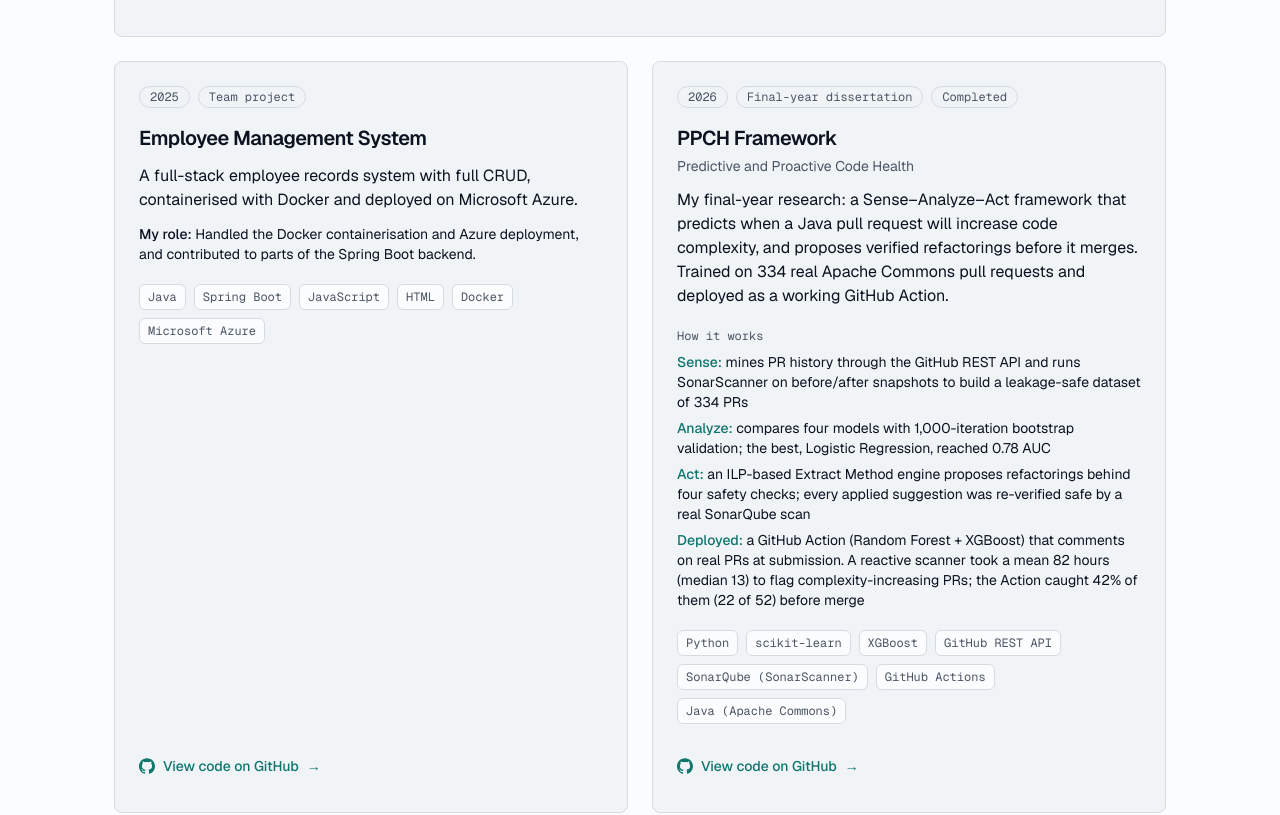
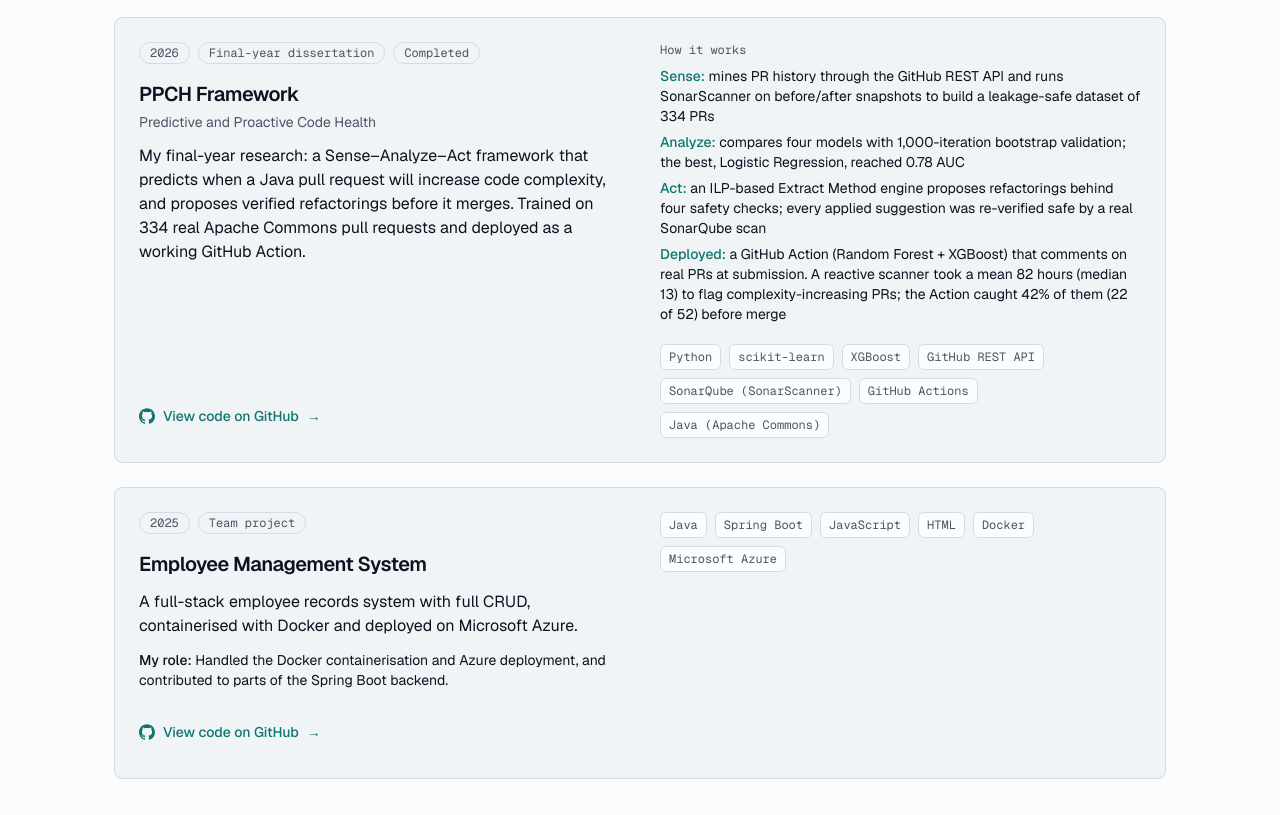
Before and after one commit to Manditha77/my-portfolio, a Next.js app: page / in a window 1280 px wide. Shown: the part 1220-2035 px from the top of the page. Built offline with nearby package versions, Linux system fonts and the light colour scheme.

Commit message:
fix: full-width project cards, experience date line, VR/AR wording, icon labels
- Stacked full-width project cards with two-column inner layout
- Skip empty parts in experience meta line
- Rename XR skills group and contact wording to VR/AR
- Ensure accessible names on icon-only links

```diff
--- a/src/components/sections/experience.tsx
+++ b/src/components/sections/experience.tsx
@@ -17,9 +17,7 @@
               >
                 <p className="font-mono text-xs text-text-muted">
                   <DateRange start={job.start} end={job.end} presentLabel={experienceCopy.present} />
-                  <span aria-hidden="true"> · </span>
-                  <span className="sr-only">, </span>
-                  {job.location}
+                  {job.location ? <> · {job.location}</> : null}
                 </p>
 
                 <h3 id={headingId} className="mt-3 text-xl font-semibold tracking-tight">
--- a/src/components/sections/work.tsx
+++ b/src/components/sections/work.tsx
@@ -2,18 +2,16 @@
 import { GitHubIcon } from "@/components/ui/icons";
 import { ProjectCard } from "@/components/ui/project-card";
 import { Section } from "@/components/ui/section";
-import { cx } from "@/lib/cx";
 
 export function Work() {
   return (
     <Section id="work">
       <p className="mt-3 max-w-prose text-text-muted sm:text-lg">{workCopy.intro}</p>
 
-      {/* The first project is featured: full width on large screens, the rest two-up below it. */}
-      <ul role="list" className="mt-10 grid gap-6 lg:grid-cols-2">
-        {projects.map((project, index) => (
-          <li key={project.slug} className={cx(index === 0 && "lg:col-span-2")}>
-            <ProjectCard project={project} featured={index === 0} />
+      <ul role="list" className="mt-10 flex flex-col gap-6">
+        {projects.map((project) => (
+          <li key={project.slug}>
+            <ProjectCard project={project} />
           </li>
         ))}
       </ul>
--- a/src/components/ui/project-card.tsx
+++ b/src/components/ui/project-card.tsx
@@ -1,30 +1,53 @@
 import Image from "next/image";
 import type { Project } from "@/content/projects";
 import { workCopy } from "@/content/projects";
-import { cx } from "@/lib/cx";
 import { Badge } from "./badge";
 import { GitHubIcon } from "./icons";
 import { TagList } from "./tag";
 
 type ProjectCardProps = {
   project: Project;
-  /** Full-width card with two inner columns on large screens. */
-  featured?: boolean;
 };
 
-export function ProjectCard({ project, featured = false }: ProjectCardProps) {
+/**
+ * Full-width project card. On large screens: summary and repo link on the left, details and tags on the right.
+ * DOM order is summary → details → link, so the single mobile column ends with the link.
+ */
+export function ProjectCard({ project }: ProjectCardProps) {
   const headingId = `project-${project.slug}`;
   const image = project.media?.[0];
-  // With a screenshot, the featured card puts it in the right column and moves the details under the blurb.
-  const mediaBeside = featured && Boolean(image);
 
-  const media = image ? (
-    <div
-      className={cx(
-        "relative overflow-hidden rounded-md border border-border bg-bg",
-        featured ? "aspect-[16/10]" : "aspect-video",
-      )}
+  return (
+    <article
+      aria-labelledby={headingId}
+      className="rounded-lg border border-border bg-surface p-5 transition-colors duration-200 ease-out focus-within:border-accent hover:border-accent/60 sm:p-6 lg:grid lg:grid-cols-2 lg:gap-x-10"
     >
+      <div className="lg:col-start-1 lg:row-start-1">
+        <div className="flex flex-wrap gap-2">
+          <Badge>{project.year}</Badge>
+          <Badge>{project.type}</Badge>
+          {project.status ? <Badge>{project.status}</Badge> : null}
+        </div>
+
+        <h3 id={headingId} className="mt-4 text-xl font-semibold tracking-tight">
+          {project.title}
+        </h3>
+        {project.subtitle ? <p className="mt-1 text-sm text-text-muted">{project.subtitle}</p> : null}
+
+        <p className="mt-3">{project.blurb}</p>
+
+        {project.role ? (
+          <p className="mt-3 text-sm">
+            <span className="font-medium">{workCopy.roleLabel}</span> {project.role}
+          </p>
+        ) : null}
+
+        {project.statusNote ? <p className="mt-3 text-sm text-text-muted">{project.statusNote}</p> : null}
+      </div>
+
+      <div className="mt-5 flex flex-col gap-5 lg:col-start-2 lg:row-span-2 lg:row-start-1 lg:mt-0">
+        {image ? (
+          <div className="relative aspect-16/10 overflow-hidden rounded-md border border-border bg-bg">
             <Image
               src={image.src}
               alt={image.alt}
@@ -34,10 +57,8 @@
               className="size-full object-cover"
             />
           </div>
-  ) : null;
+        ) : null}
 
-  const details = (
-    <>
         {project.highlights && project.highlights.length > 0 ? (
           <ul className="list-disc space-y-1.5 pl-5 text-sm marker:text-accent">
             {project.highlights.map((highlight) => (
@@ -60,53 +81,9 @@
         ) : null}
 
         <TagList tags={project.stack} />
-    </>
-  );
-
-  return (
-    <article
-      aria-labelledby={headingId}
-      className={cx(
-        "flex h-full flex-col rounded-lg border border-border bg-surface p-5 transition-colors duration-200 ease-out focus-within:border-accent hover:border-accent/60 sm:p-6",
-        featured && "lg:grid lg:grid-cols-2 lg:gap-10",
-      )}
-    >
-      {media && (!featured || mediaBeside) ? (
-        <div className={cx("mb-5", mediaBeside && "lg:col-start-2 lg:row-span-2 lg:row-start-1 lg:mb-0")}>
-          {media}
-        </div>
-      ) : null}
-
-      <div className={cx("flex flex-col", mediaBeside && "lg:col-start-1 lg:row-start-1")}>
-        <div className="flex flex-wrap gap-2">
-          <Badge>{project.year}</Badge>
-          <Badge>{project.type}</Badge>
-          {project.status ? <Badge>{project.status}</Badge> : null}
       </div>
 
-        <h3 id={headingId} className="mt-4 text-xl font-semibold tracking-tight">
-          {project.title}
-        </h3>
-        {project.subtitle ? <p className="mt-1 text-sm text-text-muted">{project.subtitle}</p> : null}
-
-        <p className="mt-3">{project.blurb}</p>
-
-        {project.role ? (
-          <p className="mt-3 text-sm">
-            <span className="font-medium">{workCopy.roleLabel}</span> {project.role}
-          </p>
-        ) : null}
-
-        {project.statusNote ? <p className="mt-3 text-sm text-text-muted">{project.statusNote}</p> : null}
-
-        {mediaBeside ? <div className="mt-5 flex flex-col gap-5">{details}</div> : null}
-      </div>
-
-      {mediaBeside ? null : (
-        <div className={cx("mt-5 flex flex-col gap-5", featured && "lg:row-span-2 lg:mt-0")}>{details}</div>
-      )}
-
-      <p className={cx("mt-auto pt-5", featured && "lg:pt-6", mediaBeside && "lg:col-start-1")}>
+      <p className="pt-5 lg:col-start-1 lg:row-start-2 lg:self-end">
         <a
           href={project.repo}
           className="group -mx-2 inline-flex min-h-11 items-center gap-2 rounded-md px-2 text-sm font-medium text-accent hover:underline hover:underline-offset-4"
--- a/src/content/projects.ts
+++ b/src/content/projects.ts
@@ -49,25 +49,6 @@
     ],
   },
   {
-    slug: "employee-management-system",
-    title: "Employee Management System",
-    year: "2025",
-    type: "Team project",
-    repo: "https://github.com/SenudaJK/Employee-Management",
-    stack: [
-      "Java",
-      "Spring Boot",
-      "JavaScript",
-      "HTML",
-      "Docker",
-      "Microsoft Azure",
-    ],
-    blurb:
-      "A full-stack employee records system with full CRUD, containerised with Docker and deployed on Microsoft Azure.",
-    role: "Handled the Docker containerisation and Azure deployment, and contributed to parts of the Spring Boot backend.",
-    todos: ["TODO: screenshot(s); optional deployment diagram."],
-  },
-  {
     slug: "ppch-framework",
     title: "PPCH Framework",
     subtitle: "Predictive and Proactive Code Health",
@@ -108,6 +89,25 @@
       "Grew out of refactoring and SonarQube work during my internship.",
     todos: [],
   },
+  {
+    slug: "employee-management-system",
+    title: "Employee Management System",
+    year: "2025",
+    type: "Team project",
+    repo: "https://github.com/SenudaJK/Employee-Management",
+    stack: [
+      "Java",
+      "Spring Boot",
+      "JavaScript",
+      "HTML",
+      "Docker",
+      "Microsoft Azure",
+    ],
+    blurb:
+      "A full-stack employee records system with full CRUD, containerised with Docker and deployed on Microsoft Azure.",
+    role: "Handled the Docker containerisation and Azure deployment, and contributed to parts of the Spring Boot backend.",
+    todos: ["TODO: screenshot(s); optional deployment diagram."],
+  },
 ];
 
 export const moreOnGitHub: ExternalLink = site.links.githubRepos;
--- a/src/content/site.ts
+++ b/src/content/site.ts
@@ -81,7 +81,7 @@
   },
   contact: {
     heading: "Let's talk",
-    line: "I'm open to Associate Software Engineer roles, and to XR collaborations. The fastest way to reach me is by email.",
+    line: "I'm open to Associate Software Engineer roles, and to VR/AR collaborations. The fastest way to reach me is by email.",
     emailCta: "Email me",
     copyCta: "Copy email",
     copied: "Copied!",
--- a/src/content/skills.ts
+++ b/src/content/skills.ts
@@ -52,7 +52,7 @@
     ],
   },
   {
-    label: "XR",
+    label: "VR / AR",
     items: ["Unity 6 (URP)", "XR Interaction Toolkit", "OpenXR", "WebXR"],
     tone: "accent",
   },
```
Also changed, not shown: 2 other files (tests, documents, lock files or other folders). Lines whose indentation alone changed are shown as unchanged.
